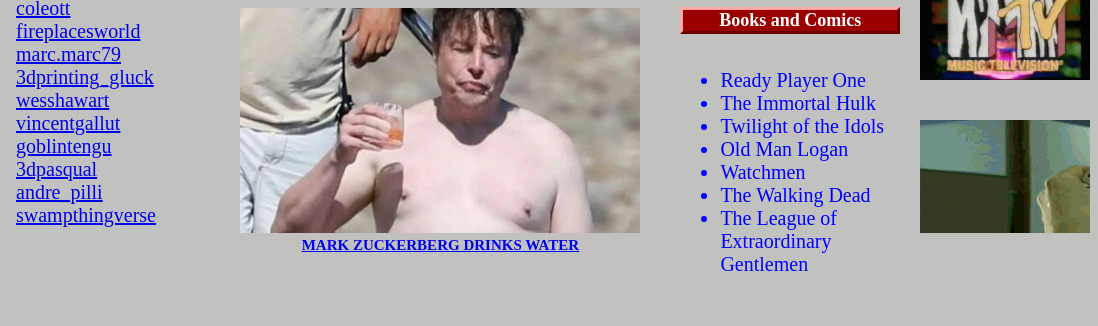
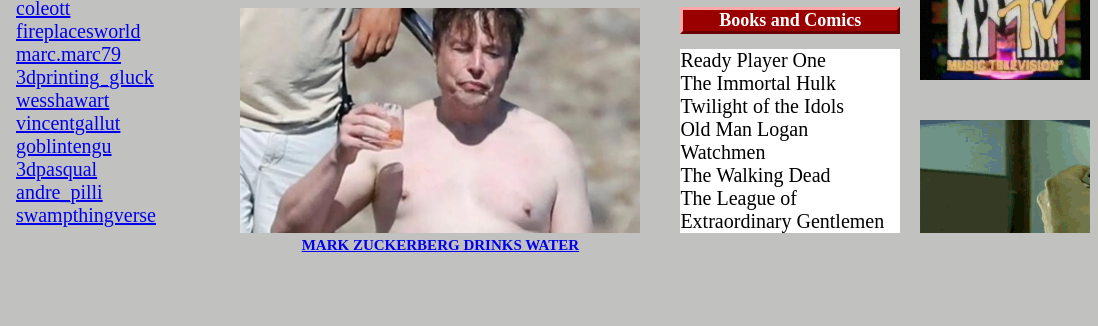
Before and after one commit to Ob1nic/90s-Website, a plain HTML site: page 2000s.html in a window 1280 px wide. Shown: the part 683-1009 px from the top of the page, 182-1280 px from the left. Drawn offline with Linux system fonts and the light colour scheme.

Commit message:
Last one

```diff
--- a/2000s.html
+++ b/2000s.html
@@ -125,15 +125,15 @@
         <a href="https://www.youtube.com/channel/UCqzebzc9N19X3MVFnuFYtRw" target="_blank">Chocolate Cacao</a>
 
         <h2 class="block2">Books and Comics</h2>
-        <ul class="booklist">
-            <li>Ready Player One</li>
-            <li>The Immortal Hulk</li>
-            <li>Twilight of the Idols</li>
-            <li>Old Man Logan</li>
-            <li>Watchmen</li>
-            <li>The Walking Dead</li>
-            <li>The League of Extraordinary Gentlemen</li>
-        </ul>
+        <section class="booklist">
+            <a>Ready Player One</a>
+            <a>The Immortal Hulk</a>
+            <a>Twilight of the Idols</a>
+            <a>Old Man Logan</a>
+            <a>Watchmen</a>
+            <a>The Walking Dead</a>
+            <a>The League of Extraordinary Gentlemen</a>
+        </section>
     </section>
 
     <!-- Ads -->
--- a/style.css
+++ b/style.css
@@ -197,6 +197,14 @@ body{
     border-bottom: solid #680000;
 }
 
+.booklist{
+    display: flex;
+    justify-content: flex-start;
+    flex-direction: column;
+    background-color: white;
+    color: black;
+}
+
 
 .d_note1{
     display: flex;
```
